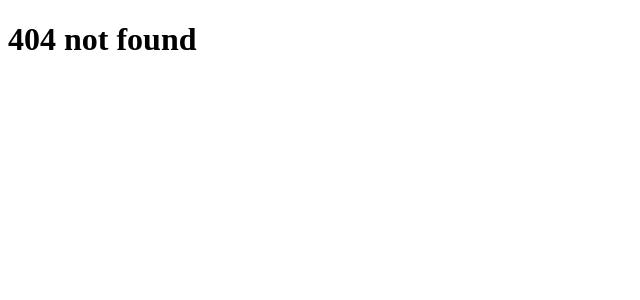
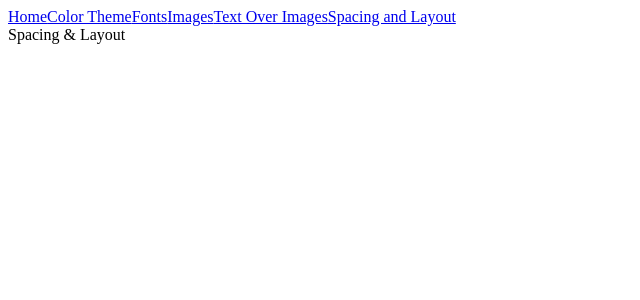
Before and after one commit to DevMountain/style-guide, a React (Create React App) app: page /#/spacing-layout in a window 1280 px wide. Before the commit this address had no page. Shown: the top 300 px of the page, without its empty margins (0-640 px from the left). Built offline with nearby package versions, Linux system fonts and the light colour scheme.

Commit message:
setup sass

```diff
--- /dev/null
+++ b/src/components/Nav/Nav.js
@@ -0,0 +1,17 @@
+import React, { Component } from 'react';
+import { Link } from 'react-router-dom';
+
+export default class Nav extends Component {
+  render() {
+    return (
+      <div>
+        <Link to='/'>Home</Link>
+        <Link to='color-theme'>Color Theme</Link>
+        <Link to='fonts'>Fonts</Link>
+        <Link to='images'>Images</Link>
+        <Link to='text-over-images'>Text Over Images</Link>
+        <Link to='spacing-layout'>Spacing and Layout</Link>
+      </div>
+    )
+  }
+}
--- a/src/index.js
+++ b/src/index.js
@@ -2,6 +2,7 @@ import React from 'react';
 import ReactDOM from 'react-dom';
 import App from './App';
 import { unregister } from './registerServiceWorker';
+import './main.css';
 
 ReactDOM.render(<App />, document.getElementById('root'));
 unregister();
--- /dev/null
+++ b/src/main.scss
@@ -0,0 +1 @@
+@import './components/Nav/Nav.scss';
--- /dev/null
+++ b/src/route_components/SpacingAndLayout/SpacingAndLayout.js
@@ -0,0 +1,9 @@
+import React, { Component } from 'react';
+
+export default class SpacingAndLayout extends Component {
+  render() {
+    return (
+      <div>Spacing & Layout</div>
+    )
+  }
+}
--- a/src/routes.js
+++ b/src/routes.js
@@ -6,15 +6,21 @@ import Images from './route_components/Images/Images';
 import Fonts from './route_components/Fonts/Fonts';
 import ColorTheme from './route_components/ColorTheme/ColorTheme';
 import NotFound from './route_components/NotFound/NotFound';
+import Nav from './components/Nav/Nav';
+import SpacingAndLayout from './route_components/SpacingAndLayout/SpacingAndLayout';
 
 
 export default (
+  <div>
+    <Nav />
     <Switch>
       <Route path='/' component={Home} exact />
       <Route path='/text-over-images' component={TextOverImages} />
       <Route path='/images' component={Images} />
       <Route path='/fonts' component={Fonts} />
       <Route path='/color-theme' component={ColorTheme} />
+      <Route path='/spacing-layout' component={SpacingAndLayout} />
       <Route component={NotFound} />
     </Switch>
+  </div>
 )
```
Also changed, not shown: package.json (+8 -2 lines), src/components/Nav/_Nav.scss (added), 2 other files (tests, documents, lock files or other folders). Lines whose indentation alone changed are shown as unchanged.
